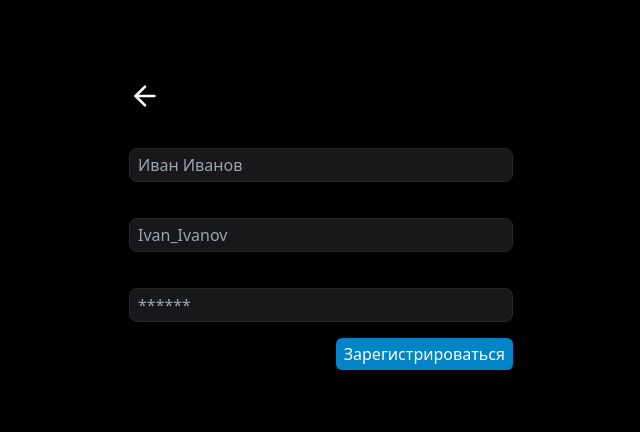
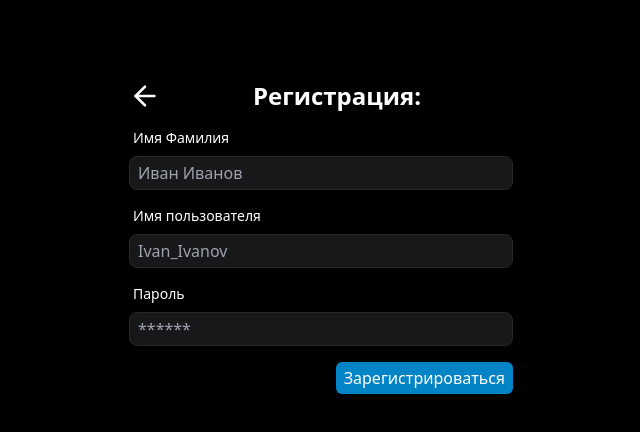
Before and after one commit to itbulka/YaPX-frontend, a Next.js app: page /registration in a window 1280 px wide. Shown: the top 432 px of the page, without its empty margins (319-959 px from the left). Built offline with nearby package versions, Linux system fonts and the light colour scheme; no server answers.

Commit message:
Design registration form

```diff
--- a/src/pages/registration/index.tsx
+++ b/src/pages/registration/index.tsx
@@ -3,11 +3,11 @@ import Link from 'next/link';
 import { useRouter } from 'next/router';
 import { zodResolver } from '@hookform/resolvers/zod';
 import { useMutation } from '@tanstack/react-query';
+import { ArrowLeftIcon } from 'lucide-react';
 import { useForm } from 'react-hook-form';
 import { z } from 'zod';
 
 import { signUp } from '@/api/auth';
-import { ArrowLeftIcon } from 'lucide-react';
 
 const formSchema = z.object({
   name: z.string().min(1, 'Введите имя'),
@@ -52,7 +52,9 @@ export default function RegistrationForm() {
           <Link href={'/'}>
             <ArrowLeftIcon className="h-8 w-8 stroke-white" />
           </Link>
-          <span className="block w-full text-center text-2xl font-semibold">Регистрация:</span>
+          <span className="block w-full text-center text-2xl font-semibold text-white">
+            Регистрация:
+          </span>
           {success ? (
             <span className="mr-4 text-[10px] text-red-500">
               Ошибка в пароле или имени пользователя
@@ -61,7 +63,7 @@ export default function RegistrationForm() {
         </div>
 
         <div>
-          <label htmlFor="name" className="block pl-1 text-sm">
+          <label htmlFor="name" className="mb-2 block pl-1 text-sm text-white">
             Имя Фамилия
           </label>
           <input
@@ -77,7 +79,7 @@ export default function RegistrationForm() {
         </div>
 
         <div>
-          <label htmlFor="nickname" className="block pl-1 text-sm">
+          <label htmlFor="nickname" className="mb-2 block pl-1 text-sm text-white">
             Имя пользователя
           </label>
           <input
@@ -93,7 +95,7 @@ export default function RegistrationForm() {
         </div>
 
         <div>
-          <label htmlFor="password" className="block pl-1 text-sm">
+          <label htmlFor="password" className="mb-2 block pl-1 text-sm text-white">
             Пароль
           </label>
           <input
```
